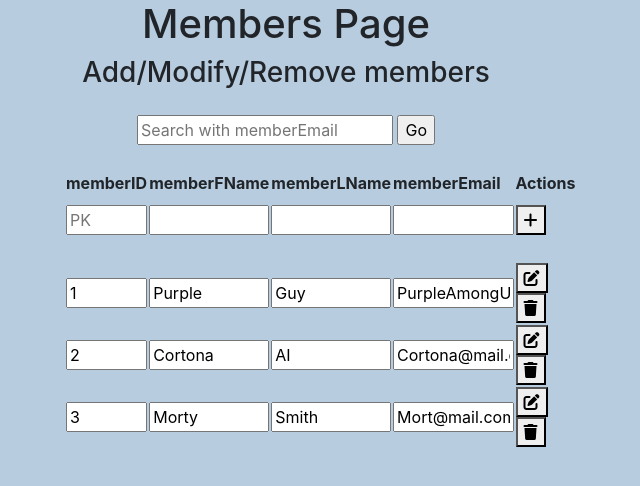
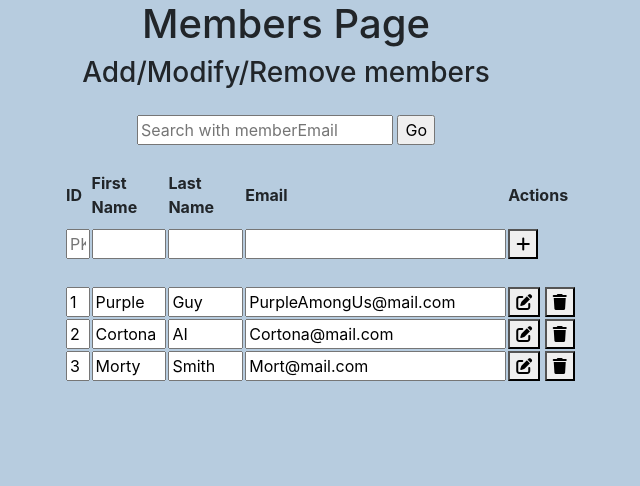
Before and after one commit to BOOSTO/CS340_Final_Project, a Flask app: page /members in a window 1280 px wide. Shown: the part 56-542 px from the top of the page, without its empty margins (354-994 px from the left). Run offline with Flask 2, Linux system fonts and the light colour scheme; data comes from the database, SQL or seed files in the repository; some libraries are stand-ins or nearby versions.

Commit message:
refactored column names

```diff
--- a/app.py
+++ b/app.py
@@ -205,7 +205,8 @@
         CRUD_function(data)
     except Exception as err:
         err = str(err)[str(err).find(':') + 2:]
-        flash(err)
+        action = data["action"]
+        flash(f"{action} Failed: {err}")
 
 
 @app.route("/", methods=["POST", "GET"])
--- a/templates/members.html
+++ b/templates/members.html
@@ -20,10 +20,10 @@
 </div>
 <table id="table-data" style="width:40%;position:relative;left:35px;">
     <tr>
-        <th style="width:5%;"><label>memberID</label></th>
-        <th style="width:15%;"><label>memberFName</label></th>
-        <th style="width:15%;"><label>memberLName</label></th>
-        <th><label>memberEmail</label></th>
+        <th style="width:5%;"><label>ID</label></th>
+        <th style="width:15%;"><label>First Name</label></th>
+        <th style="width:15%;"><label>Last Name</label></th>
+        <th><label>Email</label></th>
         <th><label>Actions</label></th>
     </tr>
     <tr>
--- a/templates/members_teams.html
+++ b/templates/members_teams.html
@@ -15,8 +15,8 @@
 <table id="table-data" style="width:30%;">
     <tr>
         <th style="width: 60px;"><label>mapID</label></th>
-        <th><label>memberID</label></th>
-        <th><label>teamID</label></th>
+        <th><label>Member</label></th>
+        <th><label>Team</label></th>
     </tr>
     <tr>
         <form action="#" method="post">
--- a/templates/projects.html
+++ b/templates/projects.html
@@ -20,9 +20,9 @@
 </div>
 <table id="table-data" style="position:relative;left:41px;">
     <tr>
-        <th style="width:5%;"><label>projectID</label></th>
-        <th style="width:30%;"><label>projectName</label></th>
-        <th><label >projectDesc</label></th>
+        <th style="width:5%;"><label>ID</label></th>
+        <th style="width:30%;"><label>Name</label></th>
+        <th><label >Description</label></th>
         <th><label>Actions</label></th>
     </tr>
     <tr>
```
Also changed, not shown: templates/teams.html (+4 -4 lines).
